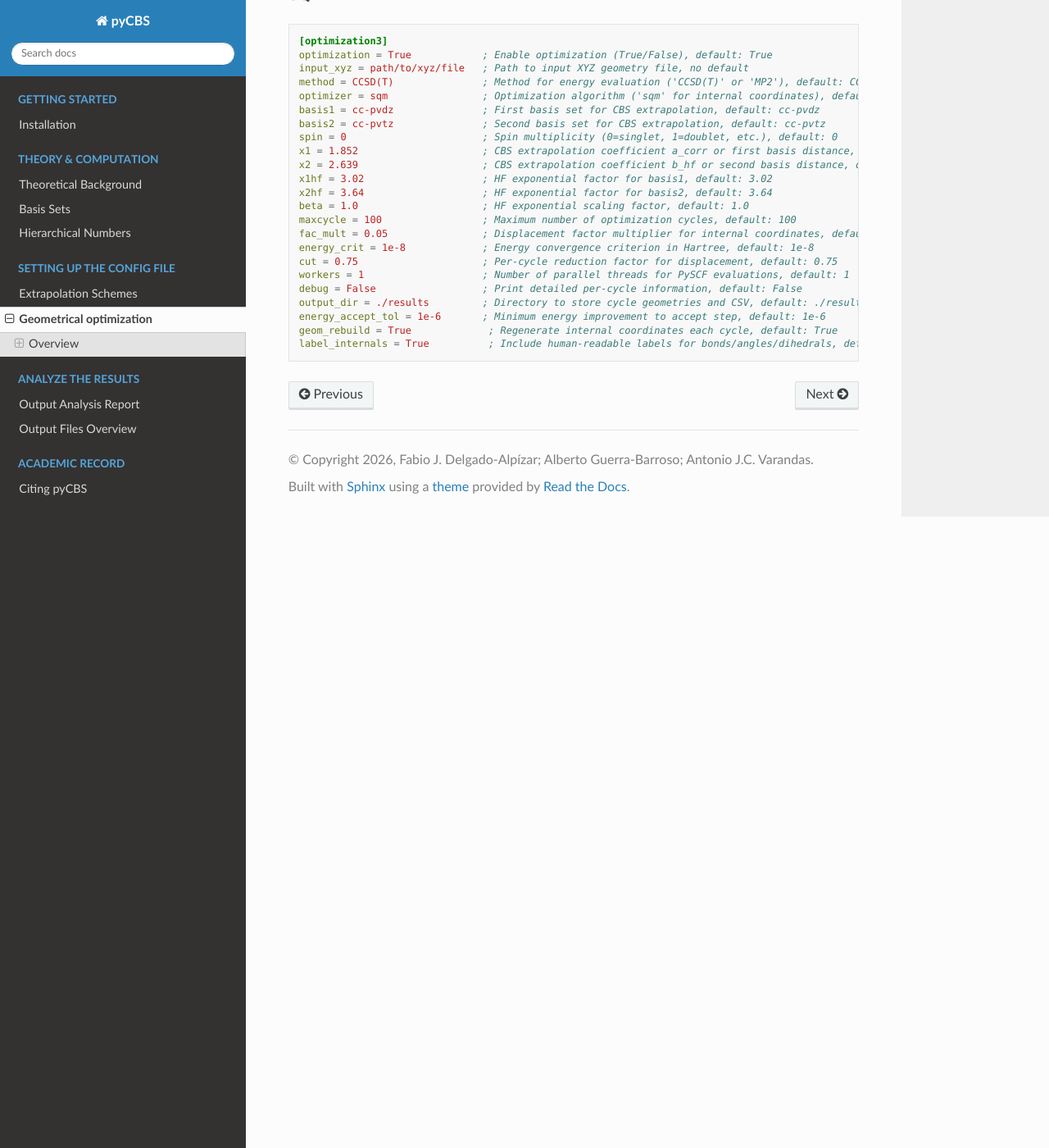
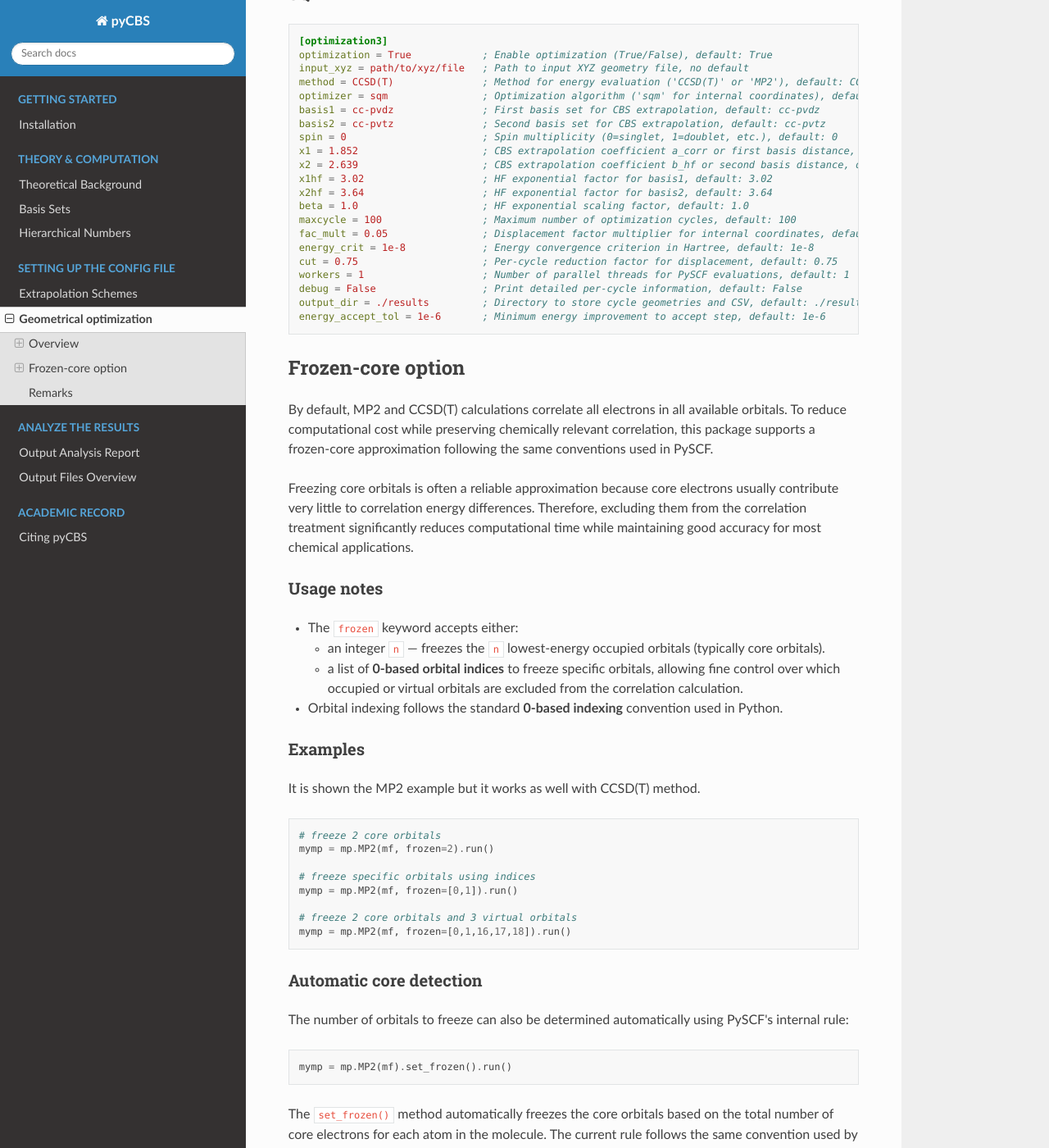
Before and after one commit to fabAlpizar/pycbs, a Sphinx documentation site: the page built from docs/source/optimization.rst, in a window 1280 px wide and 1400 px high, scrolled down 793 px. Shown: the whole window at 82% size. Built offline with Sphinx 7.4.7 and the Read the Docs theme 3.1.0, drawn with Linux system fonts in a browser that asks for light colours; some of the changed text lies outside the part shown.

Commit message:
[WP] optimization section with frozen core description and remarks for users

```diff
--- a/docs/source/optimization.rst
+++ b/docs/source/optimization.rst
@@ -59,5 +59,99 @@ SQM
     debug = False                  ; Print detailed per-cycle information, default: False
     output_dir = ./results         ; Directory to store cycle geometries and CSV, default: ./results
     energy_accept_tol = 1e-6       ; Minimum energy improvement to accept step, default: 1e-6
-    geom_rebuild = True             ; Regenerate internal coordinates each cycle, default: True
-    label_internals = True          ; Include human-readable labels for bonds/angles/dihedrals, default: True
+
+
+Frozen-core option
+------------------
+
+By default, MP2  and CCSD(T) calculations correlate all electrons in all available orbitals. To
+reduce computational cost while preserving chemically relevant correlation, this
+package supports a frozen-core approximation following the same conventions used
+in PySCF.
+
+Freezing core orbitals is often a reliable approximation because core electrons
+usually contribute very little to correlation energy differences. Therefore,
+excluding them from the correlation treatment significantly reduces computational
+time while maintaining good accuracy for most chemical applications.
+
+Usage notes
+~~~~~~~~~~~
+
+- The ``frozen`` keyword accepts either:
+
+  - an integer ``n`` — freezes the ``n`` lowest-energy occupied orbitals
+    (typically core orbitals).
+
+  - a list of **0-based orbital indices** to freeze specific orbitals, allowing
+    fine control over which occupied or virtual orbitals are excluded from the
+    correlation calculation.
+
+- Orbital indexing follows the standard **0-based indexing** convention used in Python.
+
+Examples
+~~~~~~~~
+It is shown the MP2 example but it works as well with CCSD(T) method.
+
+.. code-block:: python
+
+    # freeze 2 core orbitals
+    mymp = mp.MP2(mf, frozen=2).run()
+
+    # freeze specific orbitals using indices
+    mymp = mp.MP2(mf, frozen=[0,1]).run()
+
+    # freeze 2 core orbitals and 3 virtual orbitals
+    mymp = mp.MP2(mf, frozen=[0,1,16,17,18]).run()
+
+Automatic core detection
+~~~~~~~~~~~~~~~~~~~~~~~~
+
+The number of orbitals to freeze can also be determined automatically using
+PySCF's internal rule:
+
+.. code-block:: python
+
+    mymp = mp.MP2(mf).set_frozen().run()
+
+The ``set_frozen()`` method automatically freezes the core orbitals based on
+the total number of core electrons for each atom in the molecule. The current
+rule follows the same convention used by the ORCA quantum chemistry program.
+
+When the ``frozen`` option is provided in the configuration file, the value is
+passed directly to the correlated electronic structure calculation
+(MP2 or CCSD(T)). Therefore, the behavior is identical to the native PySCF
+implementation.
+
+If ``frozen`` is not specified, all orbitals are correlated by default.
+
+Remarks
+-------
+
+We strongly recommend using a **specific and descriptive filename** for the
+input ``.xyz`` geometry used in the optimization.
+
+The program automatically generates output filenames by taking the base name
+of the input file and appending the optimizer used in the calculation
+(``sqm`` or ``lbfgs``). For example:
+
+- Input geometry::
+
+    molecule_opt.xyz
+
+- Output files::
+
+    molecule_lbfgs_final_opt.xyz
+    molecule_sqm_final_opt.xyz
+    molecule_lbfgs_cycles_energies.csv
+    molecule_sqm_cycles_energies.csv
+
+Because of this behavior, using clear and unique input filenames helps avoid
+confusion or accidental overwriting when running multiple optimizations.
+
+A recommended naming convention is::
+
+    <system>_<method>.xyz
+
+Example::
+
+    ethanol_ccsdt.xyz
```
